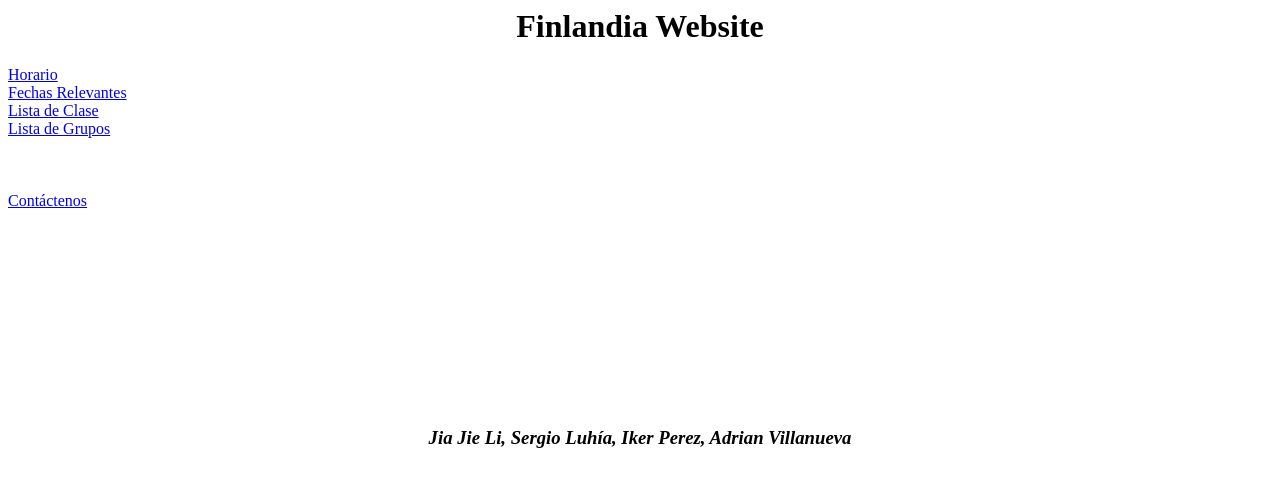
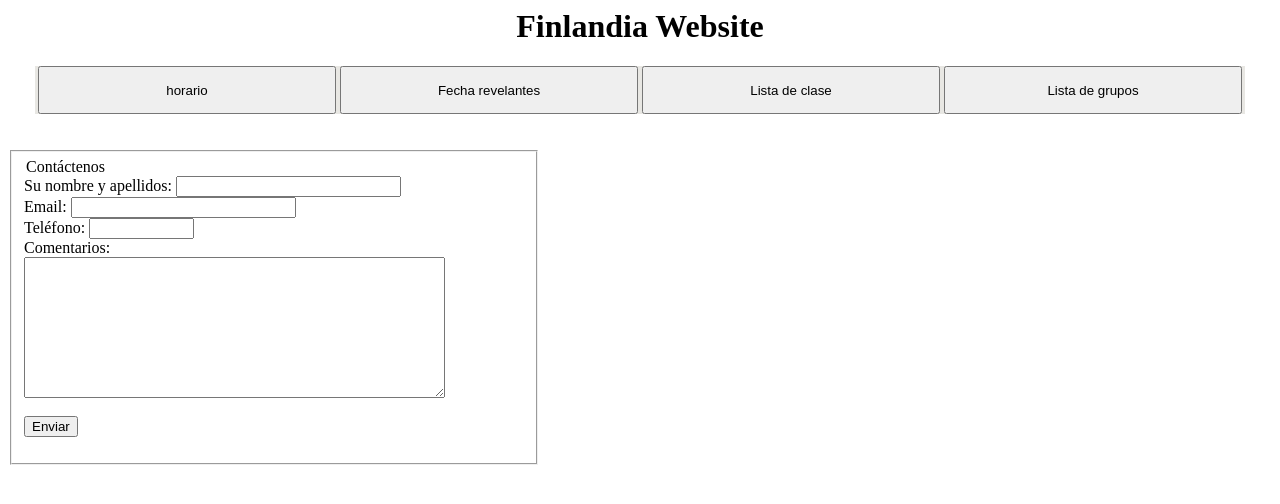
Before and after one commit to kimikazio/Clase-Patxi, a plain HTML site: page index.htm in a window 1280 px wide. Drawn offline with Linux system fonts and the light colour scheme.

Commit message:
Update index.htm

```diff
--- a/index.htm
+++ b/index.htm
@@ -1,28 +1,41 @@
 <html>
- <head>
-  <meta charset="UTF-8">
-  <title>Finlandia WebSite</title>
+	<head>
+		<style type="text/css">
+			#lista{
+			margin: 0 auto;
+			height:48px;
+			width:1210px;
+			padding:0;
+			border: 0;
+			background:#E8E7E3;}
+
+			button{
+			height:48px;
+			width:298px;}
+
+		</style>
+		<meta charset="UTF-8">
+		<title>Finlandia WebSite</title>
  </head>
  <body>
   <h1 align="center">Finlandia Website</h1>
-  <a href="horario.htm">Horario</a><br>
-  <a href="fechas.htm">Fechas Relevantes</a><br>
-  <a href="lista.htm">Lista de Clase</a><br>
-  <a href="grupos.htm">Lista de Grupos</a><br>
-  <br><br><br>
-  <a href="formulario.htm">Contáctenos</a>
-  <br>
-  <br>
-  <br>
-  <br>
-  <br>
-  <br>
-  <br>
-  <br>
-  <br>
-  <br>
-  <br>
-  <br>
-  <h3 align="center" align="center"><i>Jia Jie Li, Sergio Luhía, Iker Perez, Adrian Villanueva </h2></i>
+		<div id="lista" align="center">
+				<button id="horario" onclick="window.open('horario.html')">horario</button>
+				<button id="fecha" onclick="window.open('fecha.html')">Fecha revelantes</button>
+				<button id="clase" onclick="window.open('clase.html')">Lista de clase</button>
+				<button id="grupos" onclick="window.open('grupos.html')">Lista de grupos</button>
+		</div>
+   <br>
+   <br>
+   <fieldset style="width:500">
+   <form action="dummy.txt" method="post" enctype="text/plain">
+   <legend>Contáctenos</legend>
+    Su nombre y apellidos: <input type="text" size="25" name="nombre"><br>
+    Email: <input type="text" size="25" name="mail"><br>
+    Teléfono: <input type="text" size="10" maxlength="9" name="telefono"><br>
+    Comentarios: <br><textarea name="comentarios" cols="50" rows="9"></textarea><br>
+    <br><input type="submit" value="Enviar">
+   </fieldset >
+  </form>
  </body>
 </html>
```
